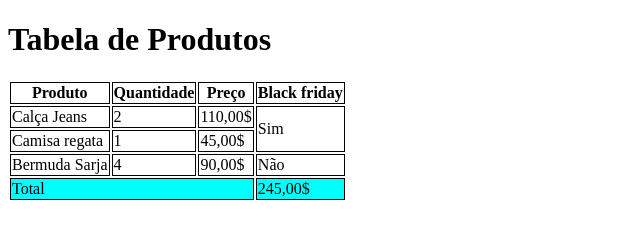
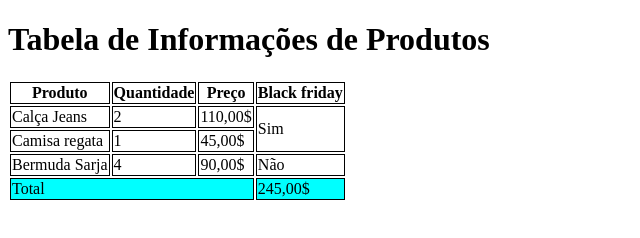
Before and after one commit to kalito-wilk/aula-tabela, a plain HTML site: page index.html in a window 1280 px wide. Shown: the whole page, without its empty margins (0-640 px from the left). Drawn offline with Linux system fonts and the light colour scheme.

Commit message:
arquivo adcionado

```diff
--- a/index.html
+++ b/index.html
@@ -17,7 +17,7 @@
 </head>
 
 <body>
-    <h1>Tabela de Produtos</h1>
+    <h1>Tabela de Informações de Produtos</h1>
 
     <table>
         <thead>
```
